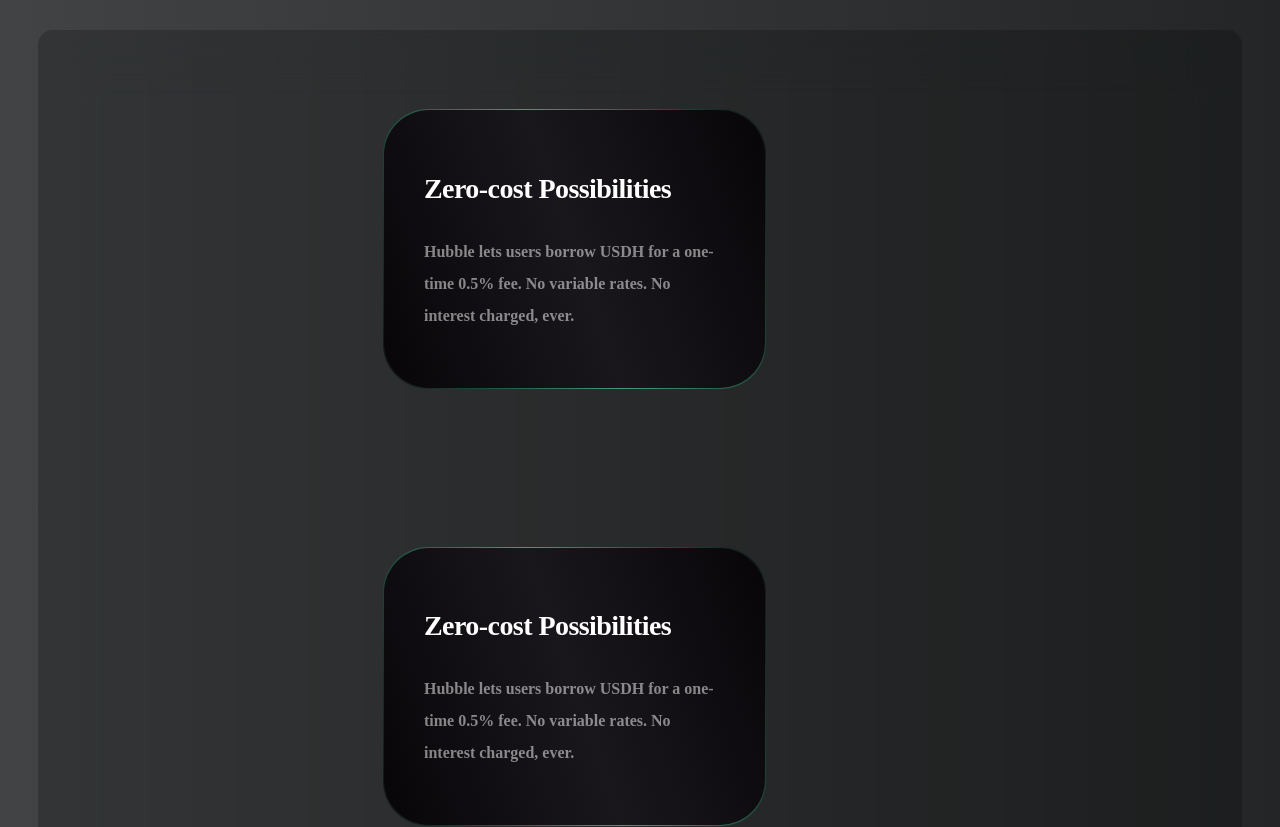
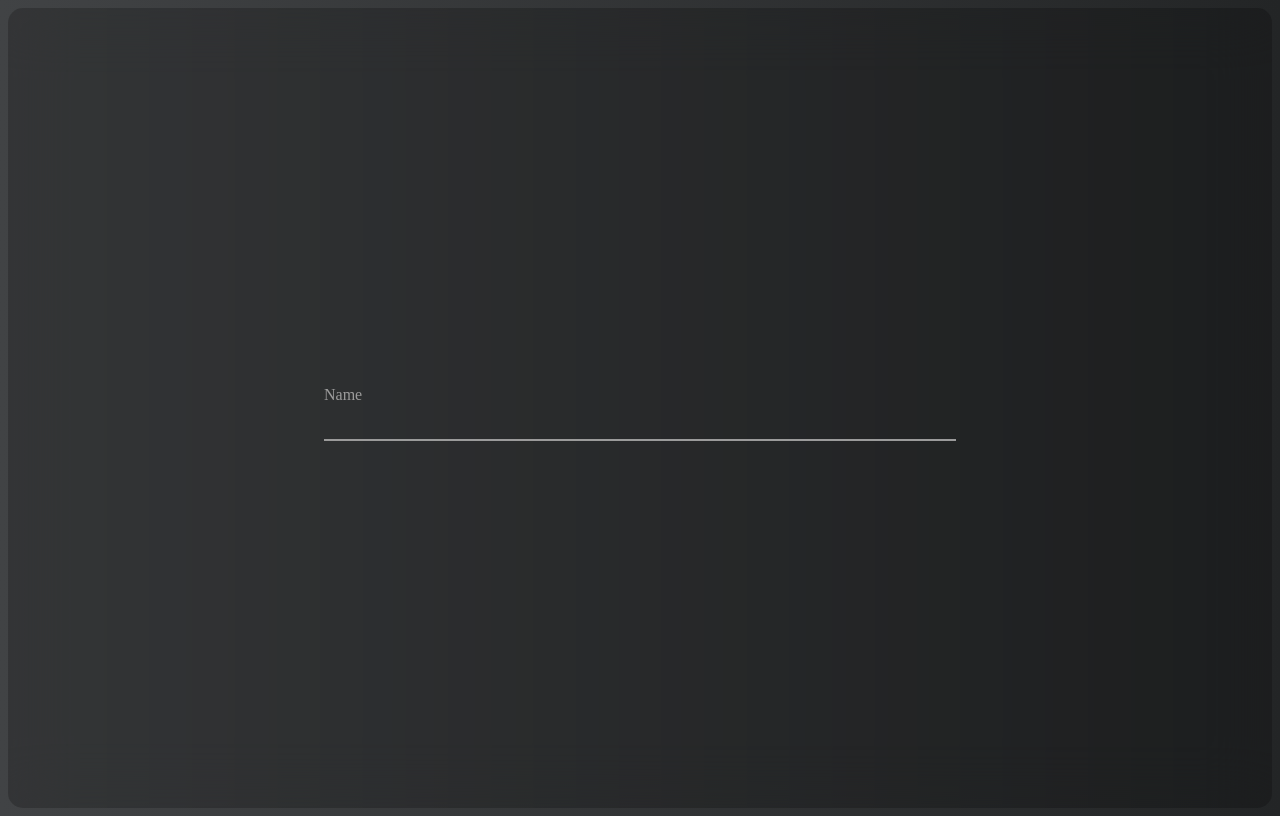
Before and after one commit to HikaruKawano/ReactComponents, a React (Vite) app: page / in a window 1280 px wide. Shown: the top 827 px of the page. Built offline with nearby package versions, Linux system fonts and the light colour scheme.

Commit message:
create input component

```diff
--- a/src/App.tsx
+++ b/src/App.tsx
@@ -1,6 +1,7 @@
 
 import  Card  from './components/atom/card/CardDefault'
 import Container from './components/atom/container'
+import Input from './components/atom/input'
 import Text from './components/atom/text'
 import Title from './components/atom/title'
 
@@ -8,34 +9,8 @@
 
 
   return (
-    <Container margin='30px'>
-     <Card typeCard='CardDefault' width='50%' height='70%' margin='40px'>
-        <Title>
-        Zero-cost Possibilities
-        </Title>
-        <Text>Hubble lets users borrow USDH for a one-time 0.5% fee. No variable rates. No interest charged, ever.</Text>
-     </Card>
-
-     <Card typeCard='CardDefault' width='50%' height='70%' margin='40px'>
-        <Title>
-        Zero-cost Possibilities
-        </Title>
-        <Text>Hubble lets users borrow USDH for a one-time 0.5% fee. No variable rates. No interest charged, ever.</Text>
-     </Card>
-
-     <Card typeCard='CardDefault' width='50%' height='70%' margin='40px'>
-        <Title>
-        Zero-cost Possibilities
-        </Title>
-        <Text>Hubble lets users borrow USDH for a one-time 0.5% fee. No variable rates. No interest charged, ever.</Text>
-     </Card>
-
-     <Card typeCard='CardDefault' width='50%' height='70%' margin='40px'>
-        <Title>
-        Zero-cost Possibilities
-        </Title>
-        <Text>Hubble lets users borrow USDH for a one-time 0.5% fee. No variable rates. No interest charged, ever.</Text>
-     </Card>
+    <Container width='100%' height='100vh'>
+     <Input width='120px' height='40px' />
     </Container>
   )
 }
--- a/src/components/atom/input/index.tsx
+++ b/src/components/atom/input/index.tsx
@@ -1,6 +1,5 @@
 import React from "react";
-import { StyleInput } from "./style";
-import { Placeholder } from "react-bootstrap";
+import { StyleInput, StyledInputContainer, StyledLabel } from "./style";
 
 interface props {
   inputtype?: string;
@@ -9,8 +8,24 @@
   placeholder?: string;
 }
 
-const Input: React.FC<props> = ({inputtype, width, height, placeholder}) => {
-  return <StyleInput type={inputtype} width={width} height={height} placeholder={placeholder}/>;
+const Input: React.FC<props> = () => {
+  return (
+    <>
+      <StyledInputContainer className="field">
+        <StyleInput
+          type="input"
+          className="form__field"
+          placeholder="Name"
+          name="name"
+          id="name"
+          required
+        />
+        <StyledLabel htmlFor="name" className="form__label">
+          Name
+        </StyledLabel>
+      </StyledInputContainer>
+    </>
+  );
 };
 
 export default Input;
--- a/src/components/atom/input/style.ts
+++ b/src/components/atom/input/style.ts
@@ -1,27 +1,66 @@
 import styled from 'styled-components';
-import Colors from '../../../stories/components/color/colors';
+import Colors from '../../color/colors';
 
 interface props {
     width?: string;
     height?: string;
 }
 
+export const StyledInputContainer = styled.div<props>`
+    position: relative;
+    padding: 15px 0 0;
+    margin-top: 10px;
+    width: 50%;
+
+`;
+
 export const StyleInput = styled.input<props>`
-    width: ${(props) => props.width || '70%'};
-    height: ${(props) => props.height || '5%'};
-    margin-bottom: 20px;
-    color: aliceblue;
-    border: none;
-    border-bottom: 2px solid ${Colors.verde};
-    background-color: transparent;
-    padding: 10px;
-    &:focus{
-        border: none;
-        border-bottom: 2px solid ${Colors.verde};
-        outline: none;
 
+    font-family: inherit;
+    width: 100%;
+    border: 0;
+    border-bottom: 2px solid #9b9b9b;
+    outline: 0;
+    font-size: 1.3rem;
+    color: #fff;
+    padding: 7px 0;
+    background: transparent;
+    transition: border-color 0.2s;
+
+    &::placeholder {
+    color: transparent;
     }
-    &::placeholder{
-        color: ${Colors.verde};
+
+    &:focus {
+    padding-bottom: 6px;
+    font-weight: 700;
+    border-width: 3px;
+    border-image: linear-gradient(to right, #11998e, #38ef7d);
+    border-image-slice: 1;
     }
+
+    &:focus ~ .form__label {
+    position: absolute;
+    top: 0;
+    display: block;
+    transition: 0.2s;
+    font-size: 1rem;
+    color: #11998e;
+    font-weight: 700;
+    }
+
+    /* reset input */
+    &:required, &WS:invalid {
+    box-shadow: none;
+    }
+
 `;
+
+export const StyledLabel = styled.label<props>`
+    position: absolute;
+    top: 0;
+    display: block;
+    transition: 0.2s;
+    font-size: 1rem;
+    color: #9b9b9b;
+`;
```
